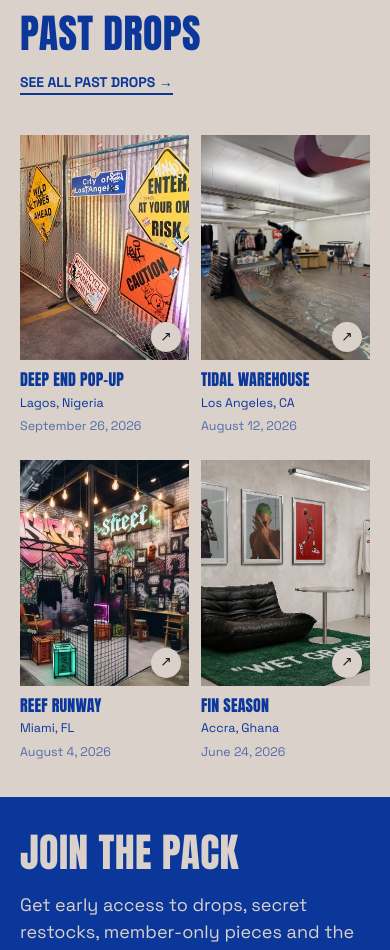
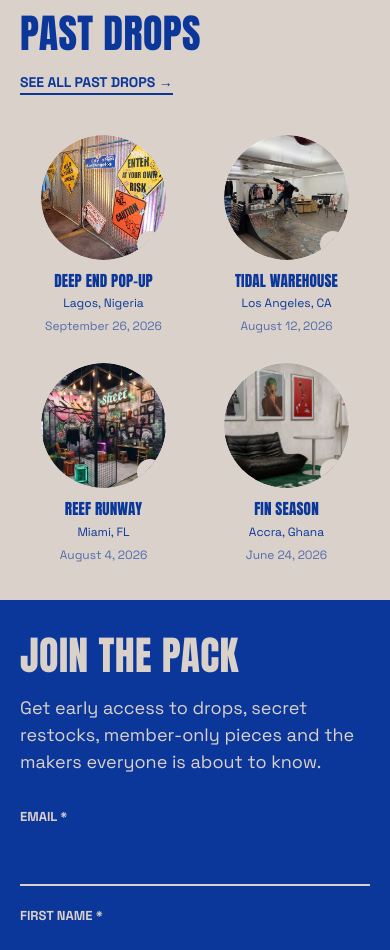
Before and after one commit to Ayomide-cmd/shark-co, a React (Vite) app: page / in a window 390 px wide. Shown: the part 3460-4410 px from the top of the page. Built offline with nearby package versions, Linux system fonts and the light colour scheme.

Commit message:
Resize images on past drops detail page

```diff
--- a/src/styles/global.css
+++ b/src/styles/global.css
@@ -899,7 +899,7 @@ h3 {
 .past-drops-grid {
   display: grid;
   grid-template-columns: repeat(4, minmax(0, 1fr));
-  gap: 32px 20px;
+  gap: 36px 24px;
   align-items: start;
   width: 100%;
 }
@@ -907,18 +907,22 @@ h3 {
 .past-drop-card {
   display: flex;
   flex-direction: column;
+  align-items: center;
   min-width: 0;
   width: 100%;
   color: inherit;
   text-decoration: none;
+  text-align: center;
 }
 
 .past-drop-card__image {
   position: relative;
   display: block;
-  width: 100%;
-  aspect-ratio: 4 / 5;
+  width: clamp(120px, 15vw, 190px);
+  aspect-ratio: 1;
+  flex-shrink: 0;
   overflow: hidden;
+  border-radius: 50%;
   background: #e9e5dc;
   isolation: isolate;
 }
@@ -932,33 +936,32 @@ h3 {
   max-width: none;
   object-fit: cover;
   object-position: center;
+  border-radius: 50%;
   transition: transform 350ms ease;
-}
-
-.past-drop-card img {
-  flex-shrink: 0;
 }
 
 .past-drop-card__info {
   display: flex;
   flex-direction: column;
-  align-items: flex-start;
-  gap: 6px;
-  padding-top: 14px;
+  align-items: center;
+  gap: 7px;
+  padding-top: 16px;
+  width: 100%;
 }
 
 .past-drop-card__info h3 {
   margin: 0;
   font-family: var(--display);
-  font-size: 1.25rem;
-  line-height: 1.1;
+  font-size: 1.1rem;
+  line-height: 1.15;
   font-weight: 400;
   text-transform: uppercase;
+  overflow-wrap: anywhere;
 }
 
 .past-drop-card__info p {
   margin: 0;
-  font-size: 0.875rem;
+  font-size: 0.82rem;
   line-height: 1.5;
 }
 
@@ -967,26 +970,24 @@ h3 {
 }
 
 .past-drop-card:hover .past-drop-card__image img {
-  transform: scale(1.04);
+  transform: scale(1.08);
 }
 
 .past-drop-card__arrow {
   position: absolute;
   z-index: 1;
-  right: 12px;
-  bottom: 12px;
+  right: 5px;
+  bottom: 5px;
   display: grid;
   place-items: center;
-  width: 36px;
-  height: 36px;
+  width: 30px;
+  height: 30px;
   border-radius: 50%;
   background: var(--cream);
   color: #171717;
   opacity: 0;
   transform: translateY(5px);
-  transition:
-    opacity 250ms ease,
-    transform 250ms ease;
+  transition: opacity 250ms ease, transform 250ms ease;
 }
 
 .past-drop-card:hover .past-drop-card__arrow,
@@ -1005,7 +1006,7 @@ h3 {
 }
 
 .past-drops-page__header {
-  margin-bottom: 40px;
+  margin-bottom: 48px;
 }
 
 .past-drops-page__eyebrow {
@@ -1026,17 +1027,6 @@ h3 {
   margin-top: 16px;
 }
 
-.past-drop-detail {
-  min-height: 80vh;
-}
-
-.past-drop-detail__layout {
-  display: grid;
-  grid-template-columns: minmax(0, 1.2fr) minmax(280px, 0.8fr);
-  gap: clamp(28px, 6vw, 80px);
-  align-items: start;
-}
-
 .past-drop-detail__image {
   position: relative;
   width: 100%;
@@ -1053,33 +1043,82 @@ h3 {
   object-position: center;
 }
 
+@media (max-width: 1024px) {
+  .past-drops-grid {
+    grid-template-columns: repeat(3, minmax(0, 1fr));
+    gap: 32px 18px;
+  }
+
+  .past-drop-card__image {
+    width: clamp(120px, 19vw, 170px);
+  }
+
+  .past-drop-card__arrow {
+    opacity: 1;
+    transform: none;
+  }
+}
+
+@media (max-width: 760px) {
+  .past-drops-grid {
+    grid-template-columns: repeat(2, minmax(0, 1fr));
+    gap: 32px 12px;
+  }
+
+  .past-drop-card__image {
+    width: clamp(120px, 30vw, 165px);
+  }
+
+  .past-drop-detail__layout {
+    grid-template-columns: minmax(0, 1fr);
+    gap: 28px;
+  }
+
   .past-drop-detail__info {
+    padding-top: 0;
+  }
+}
+
+@media (max-width: 560px) {
+  .past-drops-grid {
+    grid-template-columns: repeat(2, minmax(0, 1fr));
+    gap: 28px 8px;
+  }
+
+  .past-drop-card__image {
+    width: clamp(110px, 32vw, 145px);
+  }
+
+  .past-drop-card__info {
+    gap: 5px;
     padding-top: 12px;
   }
 
-.past-drop-detail__eyebrow {
-  margin-bottom: 16px;
-  font-size: 11px;
-  font-weight: 700;
-  letter-spacing: 0.16em;
+  .past-drop-card__info h3 {
+    font-size: 0.95rem;
   }
 
-.past-drop-detail__info h1 {
-  margin: 0;
-  font-size: clamp(40px, 6vw, 76px);
-  line-height: 0.95;
+  .past-drop-card__info p {
+    font-size: 0.75rem;
   }
 
-.past-drop-detail__info p {
-  margin-top: 16px;
+  .past-drop-card__arrow {
+    right: 3px;
+    bottom: 3px;
+    width: 26px;
+    height: 26px;
   }
 
-.past-drop-detail__date {
-  opacity: 0.65;
+  .past-drops-page__header {
+    margin-bottom: 32px;
+  }
 }
 
-.past-drop-not-found {
-  min-height: 60vh;
+@media (prefers-reduced-motion: reduce) {
+  .past-drop-card__image img,
+  .past-drop-card__arrow {
+    transition: none;
+  }
 }
 
 @media (max-width: 1024px) {
@@ -1185,42 +1224,8 @@ h3 {
   .join form {
     grid-template-columns: 1fr;
   }
-
-  .past-drops-grid {
-    grid-template-columns: repeat(2, minmax(0, 1fr));
-    gap: 24px 12px;
 }
 
-  .past-drop-card__image {
-    aspect-ratio: 3 / 4;
-  }
-
-  .past-drop-card__info {
-    gap: 5px;
-    padding-top: 10px;
-  }
-
-  .past-drop-card__info h3 {
-    font-size: 1rem;
-    line-height: 1.15;
-  }
-
-  .past-drop-card__info p {
-    font-size: 0.78rem;
-  }
-
-  .past-drop-card__arrow {
-    right: 8px;
-    bottom: 8px;
-    width: 30px;
-    height: 30px;
-    font-size: 0.85rem;
-  }
-
-  .past-drops-page__header {
-    margin-bottom: 28px;
-  }
-}
 
 @media (prefers-reduced-motion: reduce) {
   .hero__headline,
@@ -1238,3 +1243,49 @@ h3 {
     scroll-behavior: auto;
   }
 }
+
+
+.past-drop-detail__layout {
+  display: grid;
+  grid-template-columns: minmax(0, 0.85fr) minmax(0, 1fr);
+  gap: clamp(40px, 7vw, 100px);
+  align-items: center;
+  max-width: 1100px;
+  margin: 0 auto;
+  padding: 32px clamp(24px, 5vw, 72px) 64px;
+}
+
+.past-drop-detail__image {
+  width: 100%;
+  max-width: 480px;
+  aspect-ratio: 4 / 5;
+  margin: 0 auto;
+  overflow: hidden;
+  border: 1px solid rgba(23, 23, 23, 0.12);
+  border-radius: 2px;
+  background: #e9e5dc;
+}
+
+.past-drop-detail__image img {
+  display: block;
+  width: 100%;
+  height: 100%;
+  object-fit: cover;
+  object-position: center;
+}
+
+.past-drop-detail__info {
+  min-width: 0;
+}
+
+@media (max-width: 760px) {
+  .past-drop-detail__layout {
+    grid-template-columns: minmax(0, 1fr);
+    gap: 28px;
+    padding: 16px 0 40px;
+  }
+
+  .past-drop-detail__image {
+    max-width: 100%;
+  }
+}
```
Lines whose indentation alone changed are shown as unchanged.
